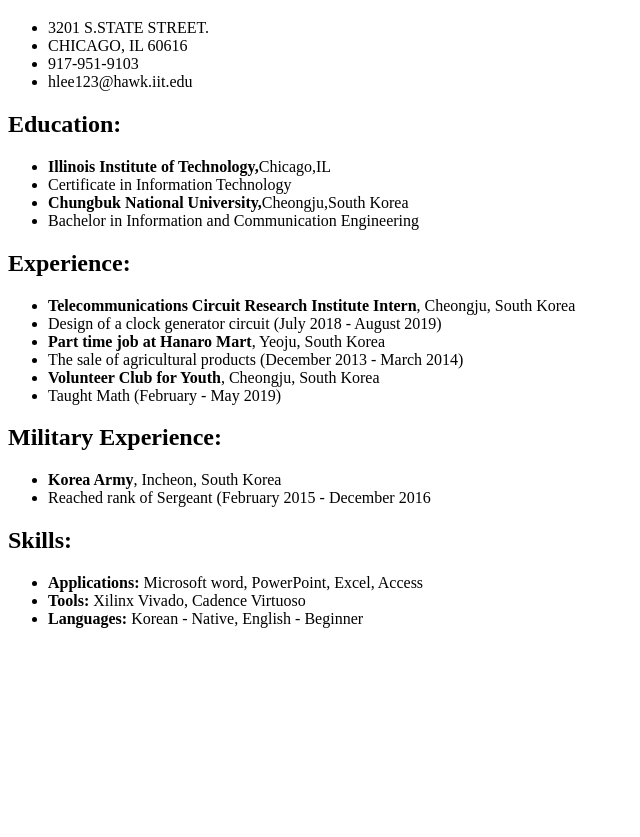
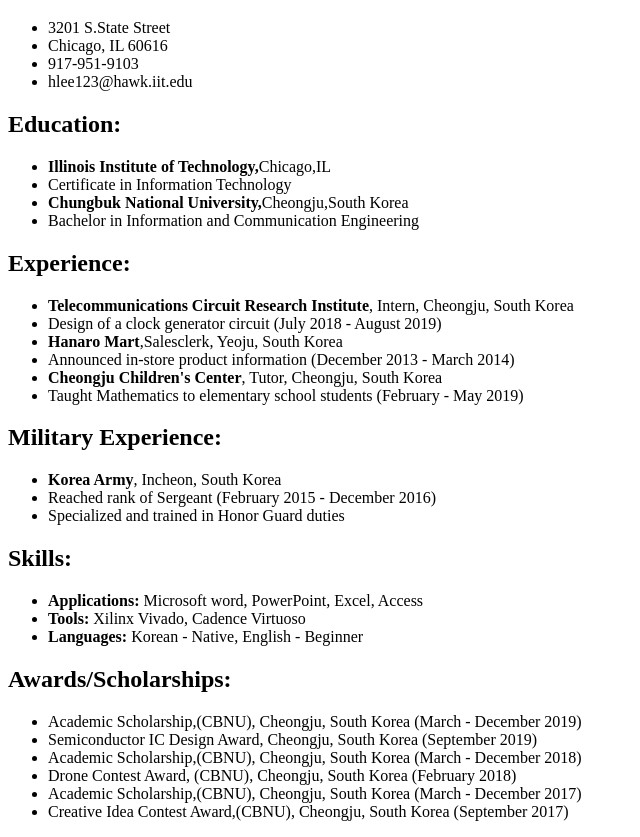
Before and after one commit to hlee123/Project1, a plain HTML site: page resume.html in a window 1280 px wide. Shown: the part 131-968 px from the top of the page, without its empty margins (0-640 px from the left). Before the commit the page ends 800 px from the top, so only its background shows below. Drawn offline with Linux system fonts and the light colour scheme.

Commit message:
Update text

```diff
--- a/resume.html
+++ b/resume.html
@@ -14,8 +14,8 @@
     </ul>
     <h1>Hojin Lee</h1>
     <ul>
-      <li>3201 S.STATE STREET.</li>
-      <li>CHICAGO, IL 60616</li>
+      <li>3201 S.State Street</li>
+      <li>Chicago, IL 60616</li>
       <li>917-951-9103</li>
       <li>hlee123@hawk.iit.edu</li>
     </ul>
@@ -30,18 +30,19 @@
 
     <h2>Experience:</h2>
     <ul>
-      <li><strong>Telecommunications Circuit Research Institute Intern</strong>, Cheongju, South Korea</li>
+      <li><strong>Telecommunications Circuit Research Institute</strong>, Intern, Cheongju, South Korea</li>
       <li>Design of a clock generator circuit (July 2018 - August 2019)</li>
-      <li><strong>Part time job at Hanaro Mart</strong>, Yeoju, South Korea</li>
-      <li>The sale of agricultural products (December 2013 - March 2014)</li>
-      <li><strong>Volunteer Club for Youth</strong>, Cheongju, South Korea</li>
-      <li>Taught Math (February - May 2019)</li>
+      <li><strong>Hanaro Mart</strong>,Salesclerk, Yeoju, South Korea</li>
+      <li>Announced in-store product information (December 2013 - March 2014)</li>
+      <li><strong>Cheongju Children's Center</strong>, Tutor, Cheongju, South Korea</li>
+      <li>Taught Mathematics to elementary school students (February - May 2019)</li>
     </ul>
 
     <h2>Military Experience:</h2>
     <ul>
       <li><strong>Korea Army</strong>, Incheon, South Korea</li>
-      <li>Reached rank of Sergeant (February 2015 - December 2016</li>
+      <li>Reached rank of Sergeant (February 2015 - December 2016)</li>
+      <li>Specialized and trained in Honor Guard duties</li>
     </ul>
 
     <h2>Skills:</h2>
@@ -50,6 +51,16 @@
       <li><strong>Tools:</strong> Xilinx Vivado, Cadence Virtuoso</li>
       <li><strong>Languages:</strong> Korean - Native, English - Beginner</li>
     </ul>
+
+    <h2>Awards/Scholarships:</h2>
+    <ul>
+      <li>Academic Scholarship,(CBNU), Cheongju, South Korea (March - December 2019)</li>
+      <li>Semiconductor IC Design Award, Cheongju, South Korea (September 2019)</li>
+      <li>Academic Scholarship,(CBNU), Cheongju, South Korea (March - December 2018)</li>
+      <li>Drone Contest Award, (CBNU), Cheongju, South Korea (February 2018)</li>
+      <li>Academic Scholarship,(CBNU), Cheongju, South Korea (March - December 2017)</li>
+      <li>Creative Idea Contest Award,(CBNU), Cheongju, South Korea (September 2017)</li>
+    </ul>
   </body>
 
 </html>
```
